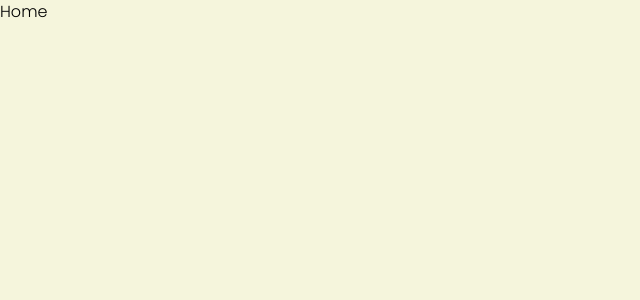
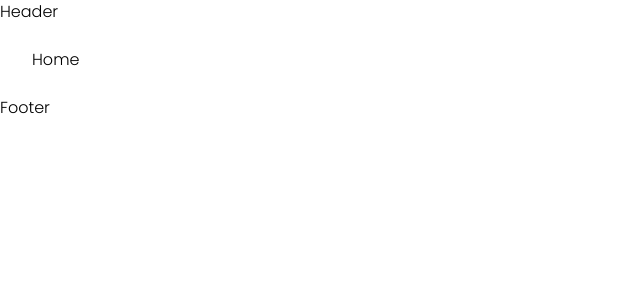
Before and after one commit to Nimira43/Ventura, a Next.js app: page / in a window 1280 px wide. Shown: the top 300 px of the page, without its empty margins (0-640 px from the left). Built offline with nearby package versions, Linux system fonts and the light colour scheme.

Commit message:
Layout.jsx now brought back fully in. Updated root page.jsx

```diff
--- a/app/layout.jsx
+++ b/app/layout.jsx
@@ -1,3 +1,5 @@
+import Header from '@/components/Header'
+import Footer from '@/components/Footer'
 import { Poppins } from 'next/font/google'
 import '@/assets/styles/globals.css'
 
@@ -15,37 +17,12 @@
   return (
     <html lang="en">
       <body className={poppins.className}>
+        <Header />
+        <main className='mx-auto max-w-7xl px-4 py-6 sm:px-6 lg:px-8'>
          {children}
+        </main>
+        <Footer />
       </body>
     </html>
   );
 }
-
-// import { Poppins } from 'next/font/google'
-// import Header from '@/components/Header'
-// import '@/assets/styles/globals.css'
-// import Footer from '@/components/Footer'
-
-// const poppins = Poppins({
-//   subsets: ['latin'],
-//   weight: ['100', '200', '300', '400', '500', '600', '700', '800', '900']
-// })
-
-// export const metadata = {
-//   title: 'Ventura Venues',
-//   description: 'Booking app using Next, Appwrite and Tailwind',
-// }
-
-// export default function RootLayout({ children }) {
-//   return (
-//     <html lang='en'>
-//       <body className={poppins.className}>
-//         <Header />
-//         <main className='mx-auto max-w-7xl px-4 py-6 sm:px-6 lg:px-8'>
-//           {children}
-//         </main>
-//         <Footer />
-//       </body>
-//     </html>
-//   )
-// }
--- a/app/page.jsx
+++ b/app/page.jsx
@@ -1,6 +1,8 @@
 export default function Home() {
   return (
-    <div>Home</div>
+    <>
+      <h1>Home</h1>
+    </>
   )
 }
 
--- a/assets/styles/globals.css
+++ b/assets/styles/globals.css
@@ -14,5 +14,5 @@
 }
 
 body {
-  background-color: #f5f5dc;;
+  background-color: #fff;
 }
```
Lines whose indentation alone changed are shown as unchanged.
